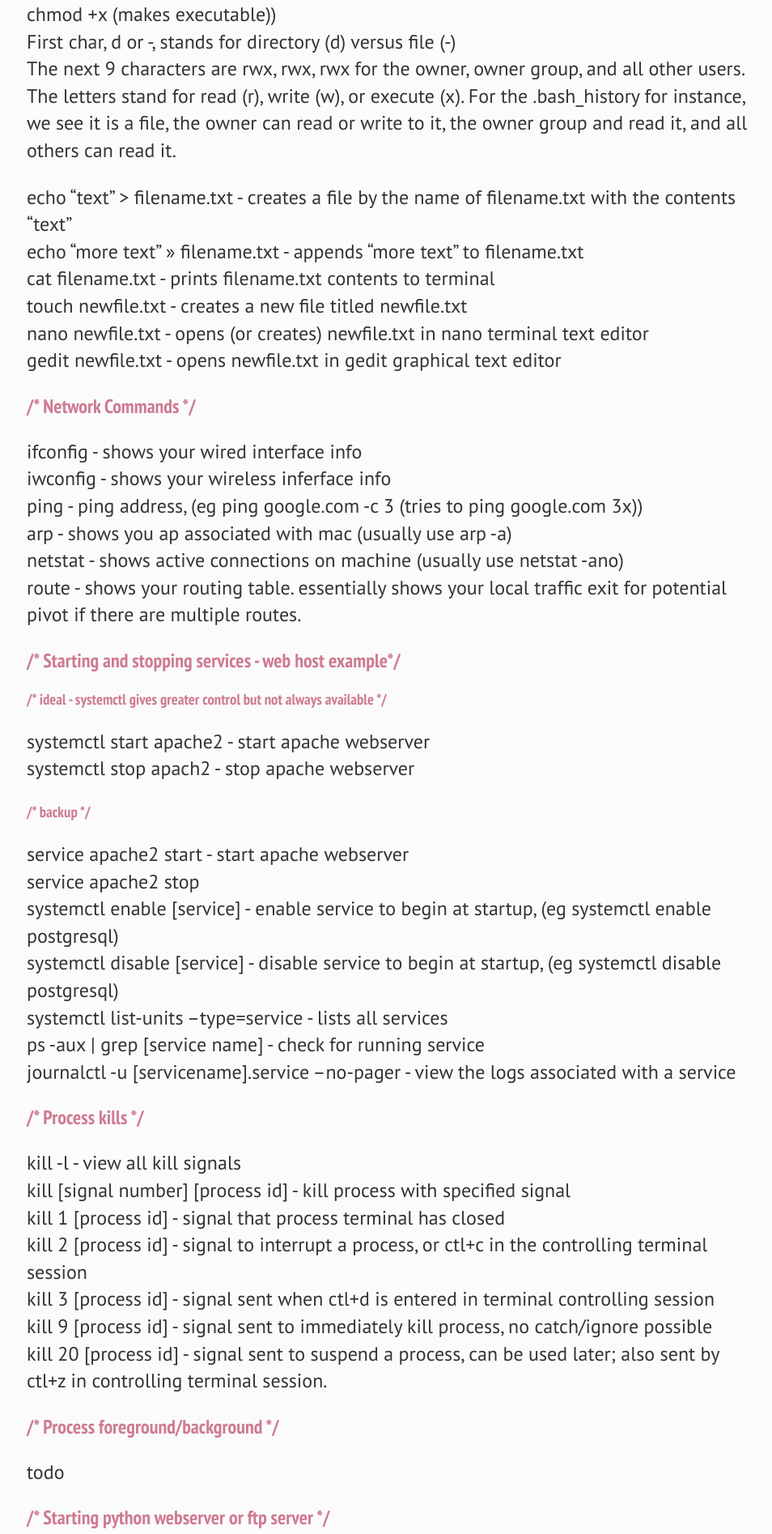
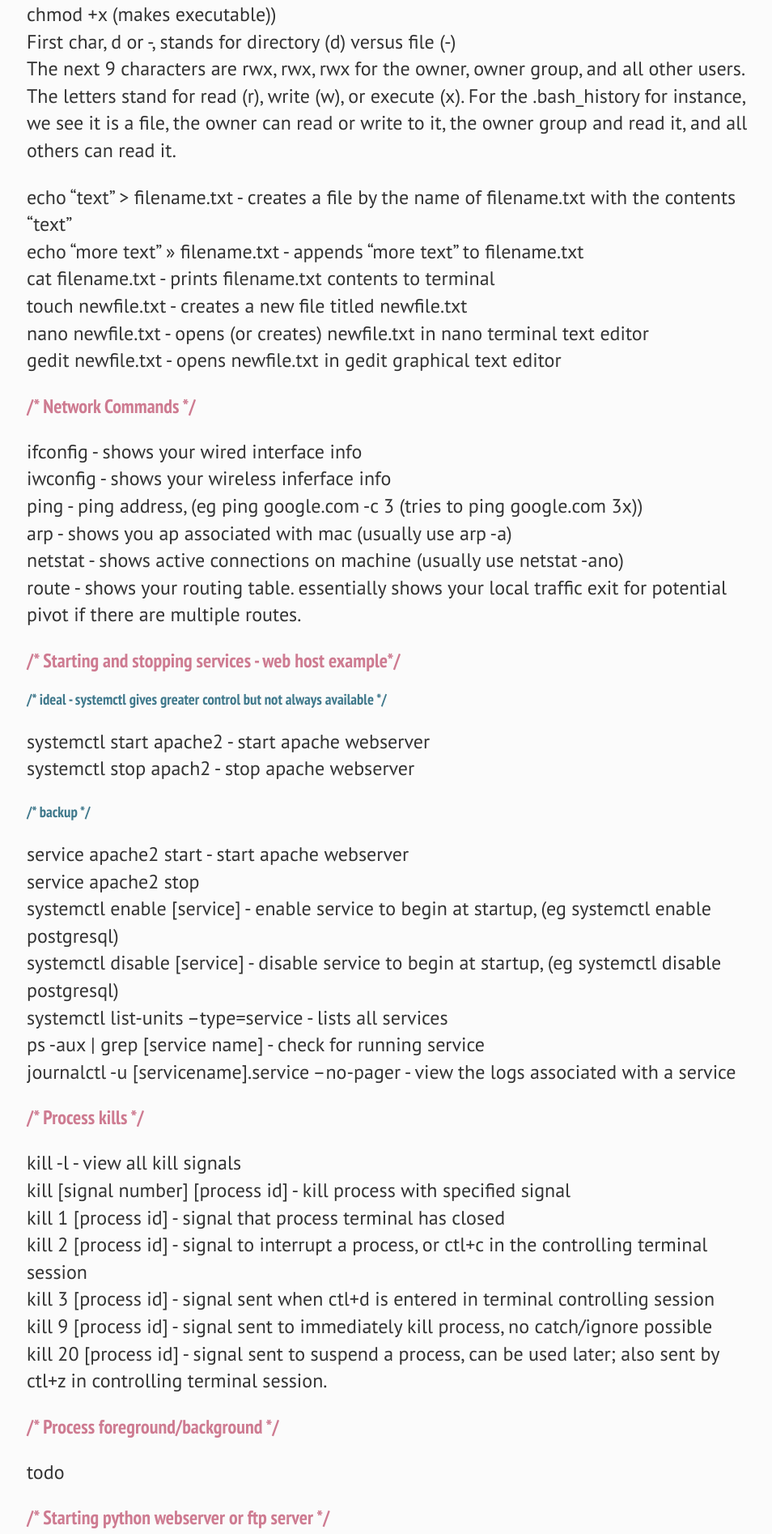
Before and after one commit to mmssr/mmssr.github.io, a Jekyll site: the page built from _posts/2021-02-04-Linux Command Line Cheatsheet.md, in a window 1280 px wide. Shown: the part 1293-3187 px from the top of the page at 81% size, without its empty margins (159-1113 px from the left). Built offline with Jekyll 4.4.1, drawn with Linux system fonts in a browser that asks for light colours.

Commit message:
Update main.css

```diff
--- a/css/main.css
+++ b/css/main.css
@@ -34,14 +34,19 @@
 }
 
 h1,
-h2,
+h2 {
+  font-family: 'PT Sans Narrow', sans-serif;
+  font-weight: 700;
+  color: #CE7B91;
+}
+
 h3,
 h4,
 h5,
 h6 {
   font-family: 'PT Sans Narrow', sans-serif;
   font-weight: 700;
-  color: #CE7B91;
+  color: #40798C;
 }
 
 p {
```
